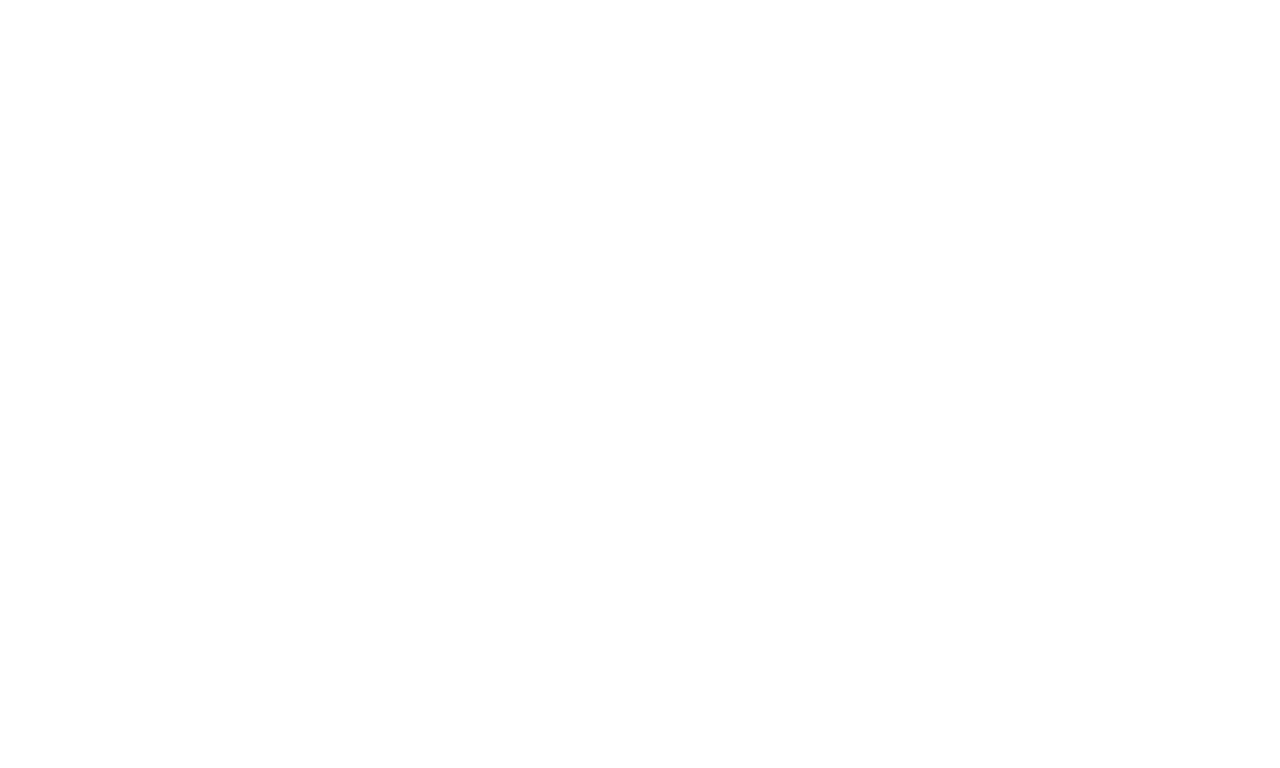
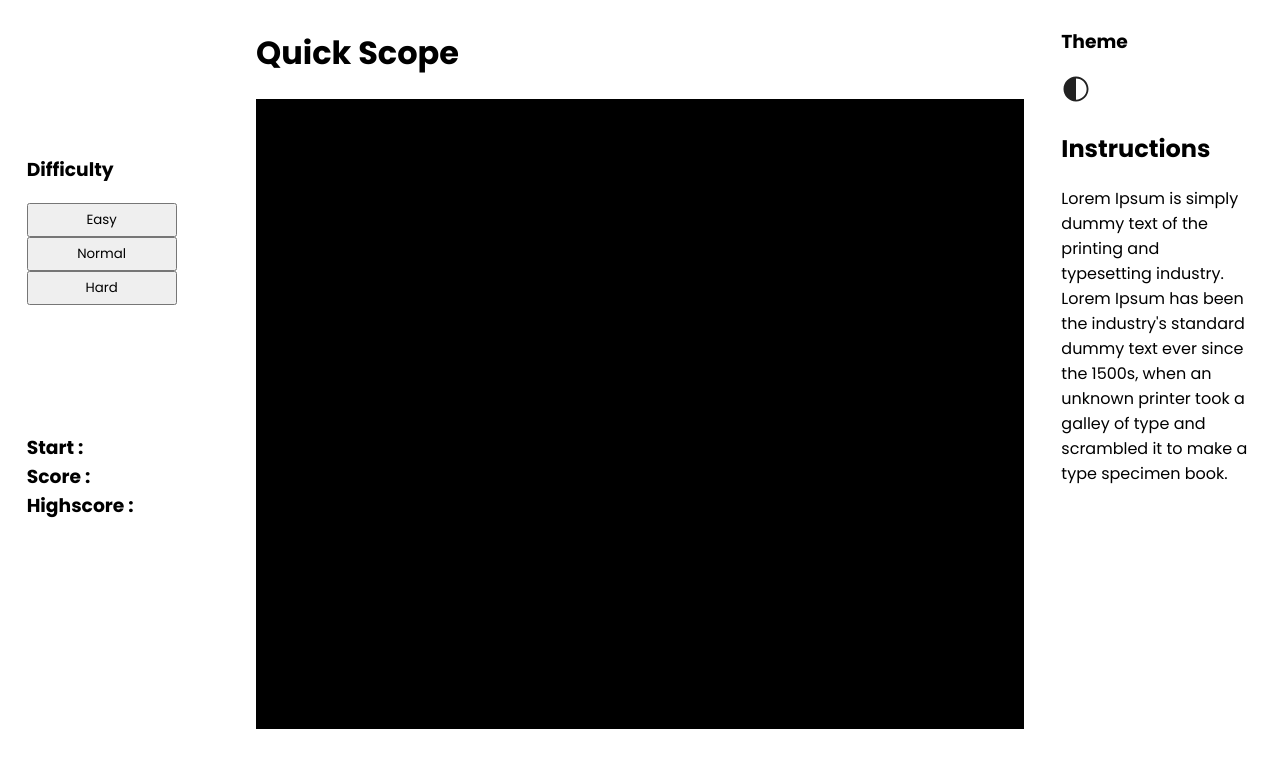
Before and after one commit to LuxuriosFlyer/QuickScope, a plain HTML site: page index.html in a window 1280 px wide. Drawn offline with Linux system fonts and the light colour scheme.

Commit message:
Adding and organising structural units

```diff
--- a/index.html
+++ b/index.html
@@ -5,9 +5,78 @@
     <meta name="viewport" content="width=device-width, initial-scale=1.0">
     <title>Quick Scope</title>
     <link rel="stylesheet" href="./styles.css">
+    <link rel="preconnect" href="https://fonts.googleapis.com">
+    <link rel="preconnect" href="https://fonts.gstatic.com" crossorigin>
+    <link href="https://fonts.googleapis.com/css2?family=Outfit:wght@100..900&family=Poppins:ital,wght@0,100;0,200;0,300;0,400;0,500;0,600;0,700;0,800;0,900;1,100;1,200;1,300;1,400;1,500;1,600;1,700;1,800;1,900&family=Work+Sans:ital,wght@0,100..900;1,100..900&family=Young+Serif&display=swap" rel="stylesheet">
 </head>
 <body>
+    <div class = "outer-sec">
+        <div class = "left-sec">
+            <div>
+                <h3>Difficulty</h3>
+                <button>Easy</button>
+                <button>Normal</button>
+                <button>Hard</button>
+            </div>
 
+            <div>
+                <h3 class = "left-sec-h3">Start : </h3>
+                <h3 class = "left-sec-h3">Score : </h3>
+                <h3 class = "left-sec-h3">Highscore : </h3>
+            </div>
+        </div>
+
+        <div class = "mid-sec">
+            <h1>Quick Scope</h1>
+            <div class = "container">
+                <div class = "cell"></div>
+                <div class = "cell"></div>
+                <div class = "cell"></div>
+                <div class = "cell"></div>
+                <div class = "cell"></div>
+                <div class = "cell"></div>
+                <div class = "cell"></div>
+                <div class = "cell"></div>
+                <div class = "cell"></div>
+                <div class = "cell"></div>
+                <div class = "cell"></div>
+                <div class = "cell"></div>
+                <div class = "cell"></div>
+                <div class = "cell"></div>
+                <div class = "cell"></div>
+                <div class = "cell"></div>
+                <div class = "cell"></div>
+                <div class = "cell"></div>
+                <div class = "cell"></div>
+                <div class = "cell"></div>
+                <div class = "cell"></div>
+                <div class = "cell"></div>
+                <div class = "cell"></div>
+                <div class = "cell"></div>
+                <div class = "cell"></div>
+                <div class = "cell"></div>
+                <div class = "cell"></div>
+                <div class = "cell"></div>
+                <div class = "cell"></div>
+                <div class = "cell"></div>
+                <div class = "cell"></div>
+                <div class = "cell"></div>
+                <div class = "cell"></div>
+                <div class = "cell"></div>
+                <div class = "cell"></div>
+                <div class = "cell"></div>
+            </div>
+        </div>
+
+        <div class = "right-sec">
+            <h3>Theme</h3>
+            <img src="./Icons/dark-theme-svgrepo-com.svg" alt="dark-icon">
+            <h2>Instructions</h2>
+            <p>
+                Lorem Ipsum is simply dummy text of the printing and typesetting industry. Lorem Ipsum has been the industry's standard dummy text ever since the 1500s, when an unknown printer took a galley of type and scrambled it to make a type specimen book.
+            </p>
+        </div>
+    </div>
     <script src="./index.js"></script>
 </body>
 </html>
--- a/styles.css
+++ b/styles.css
@@ -0,0 +1,55 @@
+body{
+    font-family: "Poppins", sans-serif;
+}
+
+button{
+    font-family: "Poppins", sans-serif;
+    padding-top: 5px;
+    padding-bottom: 5px;
+    width: 150px;
+}
+
+.outer-sec{
+    display: flex;
+    justify-content: space-around;
+    /* align-items: center; */
+}
+
+.container {
+    display: grid;
+    grid-template-columns: 1fr 1fr 1fr 1fr 1fr 1fr;
+    grid-template-rows: 1fr 1fr 1fr 1fr 1fr 1fr;
+    grid-column-gap: 0px;
+    grid-row-gap: 0px;
+}
+
+.cell{
+    height: 105px;
+    width: 60vw/6;
+    background-color: black;
+}
+
+img{
+    height: 30px;
+    width: 30px;
+}
+
+.left-sec{
+    width: 15vw;
+    display: flex;
+    flex-direction: column;
+    height: 80vh;
+    justify-content: space-evenly;
+}
+
+.left-sec-h3{
+    margin: 0px;
+}
+
+.mid-sec{
+    width: 60vw;
+}
+
+.right-sec{
+    width: 15vw;
+}
```
Also changed, not shown: Icons/dark-theme-svgrepo-com.svg (added).
